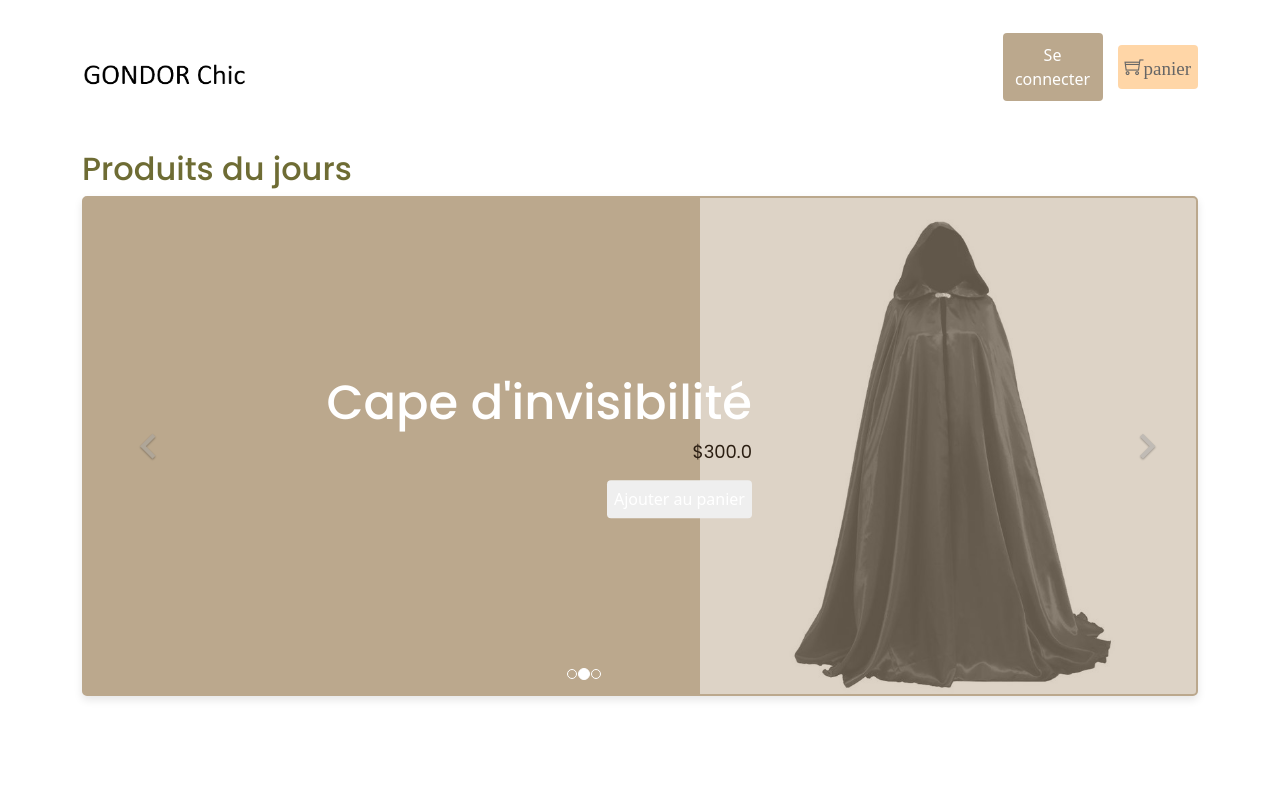
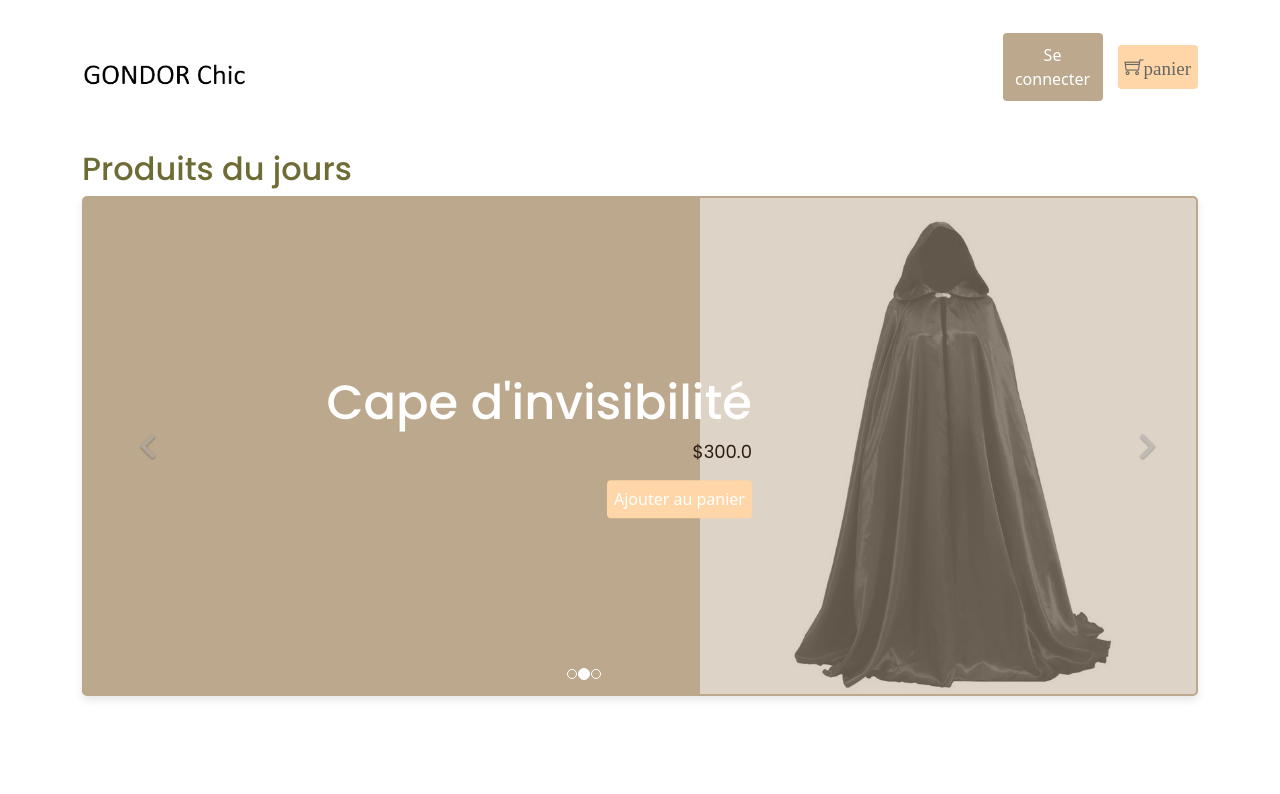
Before and after one commit to phancardo/frontchic, an Angular app: page /home in a window 1280 px wide. Shown: the top 794 px of the page. Built offline with nearby package versions, Linux system fonts and the light colour scheme.

Commit message:
push finaly

```diff
--- a/src/app/home/home.component.html
+++ b/src/app/home/home.component.html
@@ -116,6 +116,7 @@
     left: 0; /* Aligner à gauche du conteneur */
   }
   .panier{
+        background-color: #ffd6a7;
         padding: 7px;
         border: none;
         color: white;
@@ -166,7 +167,7 @@
         <div class="infos-products">
           <h3>Phial de Galadriel</h3>
           <p>$250.0</p>
-          <button class="panier" style="background-color: #ffd6a7;">Ajouter au panier</button>
+          <button class="panier">Ajouter au panier</button>
         </div>
       </div>
       <div class="item">
```
